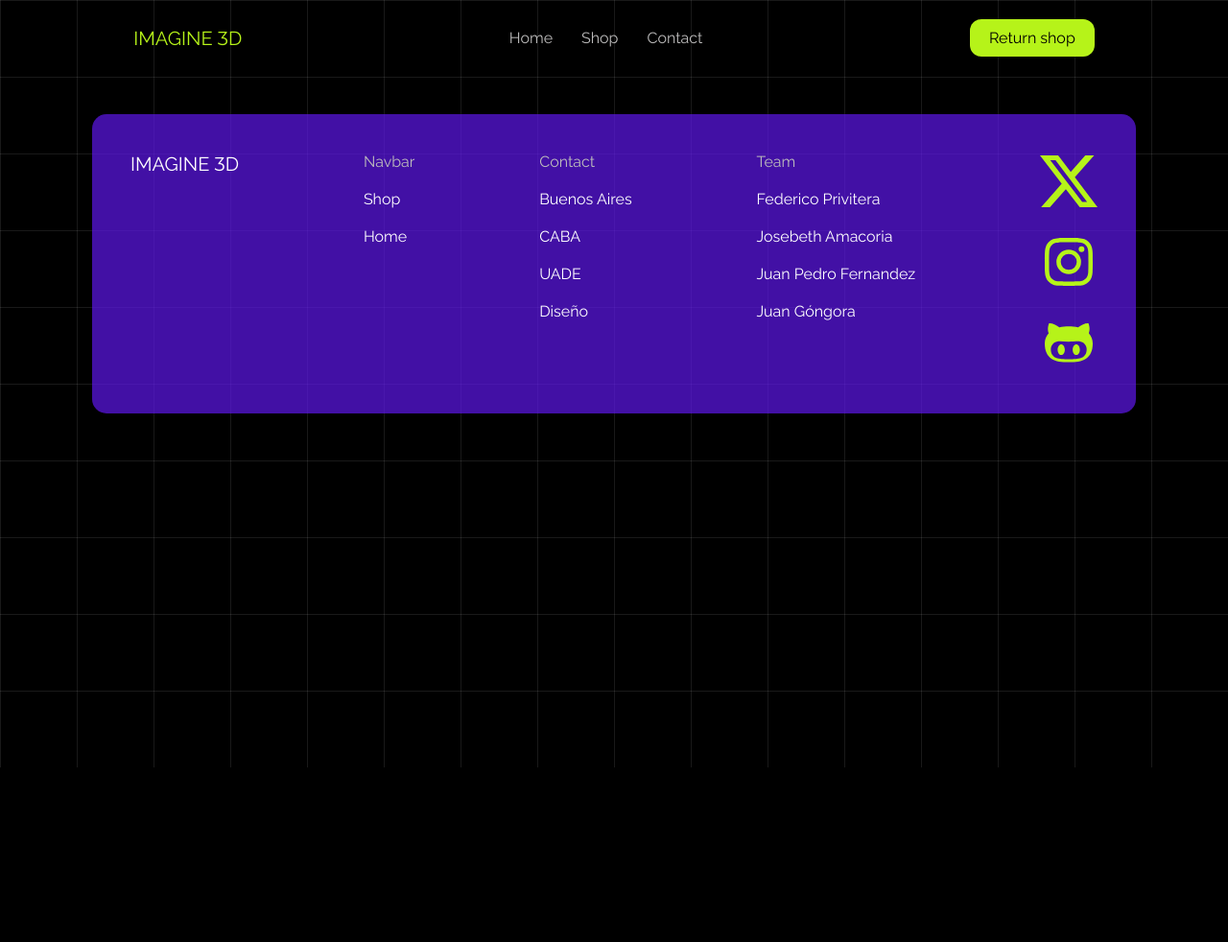
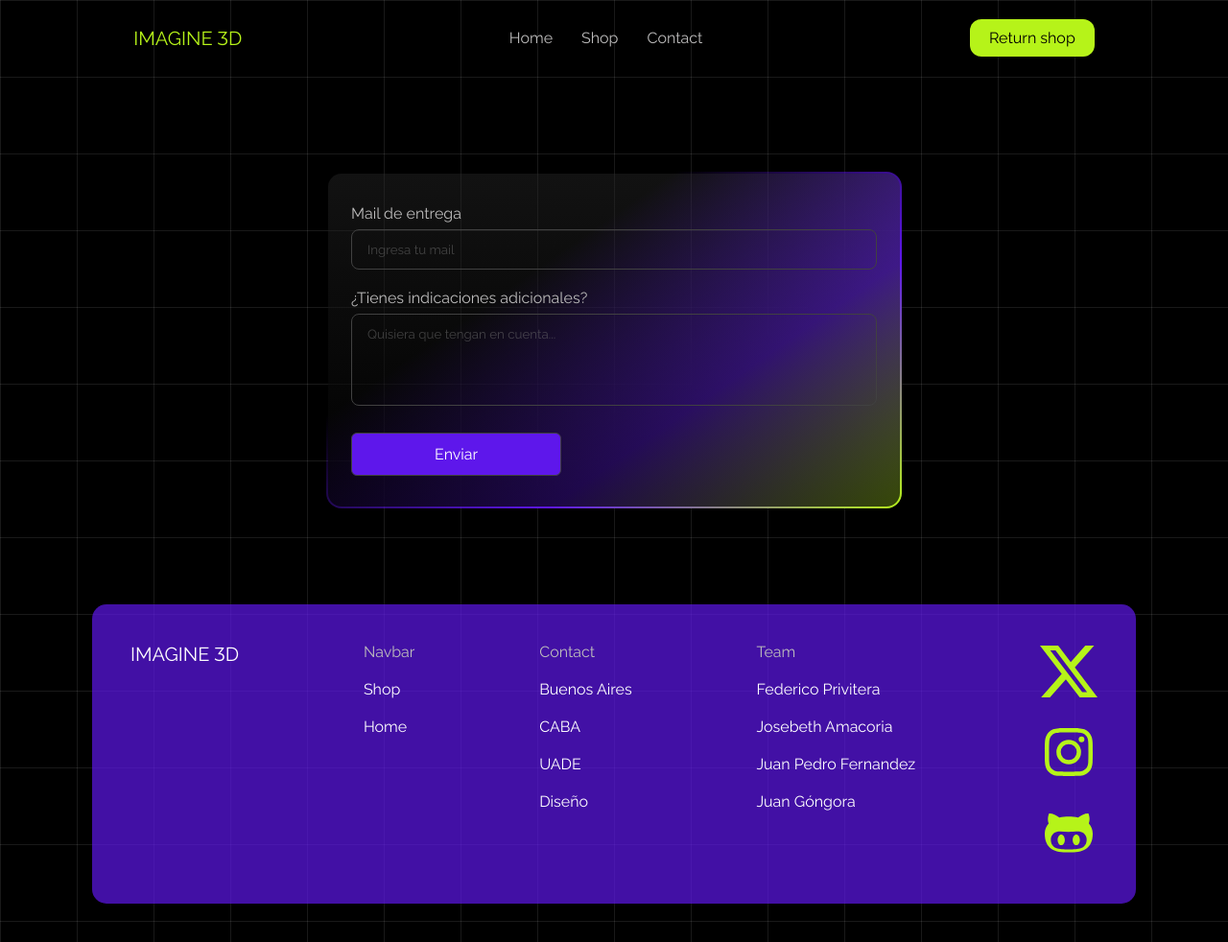
Before and after one commit to tomatito24/tienda, a plain HTML site: page form.html in a window 1280 px wide. Shown: the whole page at 96% size. Before the commit the page ends 800 px from the top, so only its background shows below. Drawn offline with Linux system fonts and the light colour scheme.

Commit message:
formulario

```diff
--- a/form.html
+++ b/form.html
@@ -20,7 +20,37 @@
       </nav>
       <a href="./shop.html" class="nav-button">Return shop</a>
     </header>
-    <main></main>
+    <main>
+      <section class="formulario">
+        <div class="form-container">
+          <form class="form">
+            <div class="form-group">
+              <label for="email">Mail de entrega</label>
+              <input
+                type="text"
+                id="email"
+                name="email"
+                required=""
+                placeholder="Ingresa tu mail"
+              />
+            </div>
+            <div class="form-group">
+              <label for="textarea">¿Tienes indicaciones adicionales?</label>
+              <textarea
+                name="textarea"
+                id="textarea"
+                rows="10"
+                cols="50"
+                required=""
+                placeholder="Quisiera que tengan en cuenta..."
+              ></textarea>
+            </div>
+
+            <button class="form-submit-btn" type="submit">Enviar</button>
+          </form>
+        </div>
+      </section>
+    </main>
     <footer id="section-contact">
       <div class="footer-section">
         <h2>IMAGINE <span>3</span>D</h2>
--- a/style.css
+++ b/style.css
@@ -312,6 +312,115 @@ aside img {
   font-size: 20px;
 }
 
+.formulario {
+  margin-top: 100px;
+  margin-bottom: 100px;
+  display: flex;
+  justify-content: center;
+  align-items: center;
+}
+
+.form-container {
+  width: 600px;
+  background: linear-gradient(rgba(45, 45, 45, 0.4), rgba(0, 0, 0, 0.7))
+      padding-box,
+    linear-gradient(145deg, transparent 33%, #5e17eb, #b6f319) border-box;
+  border: 2px solid transparent;
+  padding: 32px 24px;
+  font-size: 16px;
+  color: white;
+  display: flex;
+  flex-direction: column;
+  gap: 20px;
+  box-sizing: border-box;
+  border-radius: 16px;
+}
+
+.form-container button:active {
+  scale: 0.95;
+}
+
+.form-container .form {
+  display: flex;
+  flex-direction: column;
+  gap: 20px;
+}
+
+.form-container .form-group {
+  display: flex;
+  flex-direction: column;
+  gap: 2px;
+}
+
+.form-container .form-group label {
+  display: block;
+  margin-bottom: 5px;
+  color: #bdbcbc;
+  font-weight: 400;
+  font-size: 16px;
+}
+
+.form-container .form-group input {
+  width: 100%;
+  padding: 12px 16px;
+  border-radius: 8px;
+  color: #bdbcbc;
+
+  background-color: transparent;
+  border: 1px solid #414141;
+}
+
+.form-container .form-group textarea {
+  width: 100%;
+  padding: 12px 16px;
+  border-radius: 8px;
+  resize: none;
+  color: #bdbcbc;
+  height: 96px;
+  border: 1px solid #414141;
+  background-color: transparent;
+}
+
+.form-container .form-group input::placeholder {
+  opacity: 0.5;
+}
+
+.form-container .form-group input:focus {
+  outline: none;
+  border-color: #b6f319;
+}
+
+.form-container .form-group textarea:focus {
+  outline: none;
+  border-color: #b6f319;
+}
+.form-container .form-group textarea::placeholder {
+  opacity: 0.5;
+}
+
+.form-container .form-submit-btn {
+  display: flex;
+  align-items: flex-start;
+  justify-content: center;
+  align-self: flex-start;
+  color: #ffffff;
+  font-weight: 400;
+  width: 40%;
+  background: #5e17eb;
+  border: 1px solid #414141;
+  padding: 12px 16px;
+  font-size: inherit;
+  gap: 8px;
+  margin-top: 8px;
+  cursor: pointer;
+  border-radius: 6px;
+}
+
+.form-container .form-submit-btn:hover {
+  background-color: #b6f319;
+  color: #000000;
+}
+
 footer {
   margin-top: 40px;
   margin-bottom: 40px;
```
